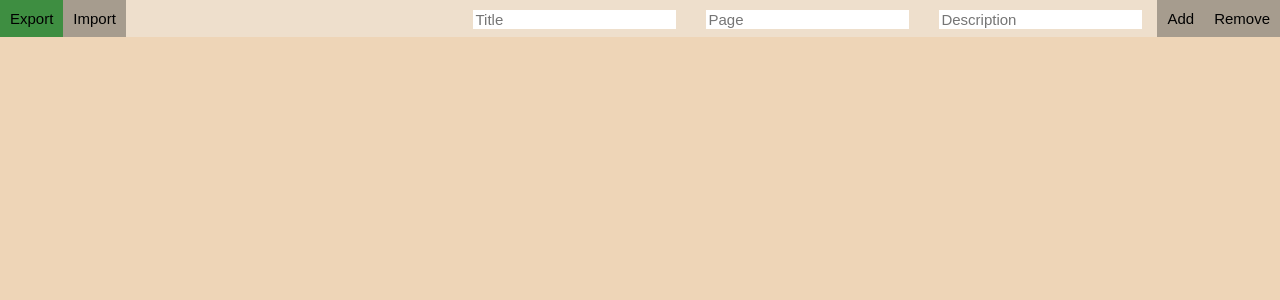
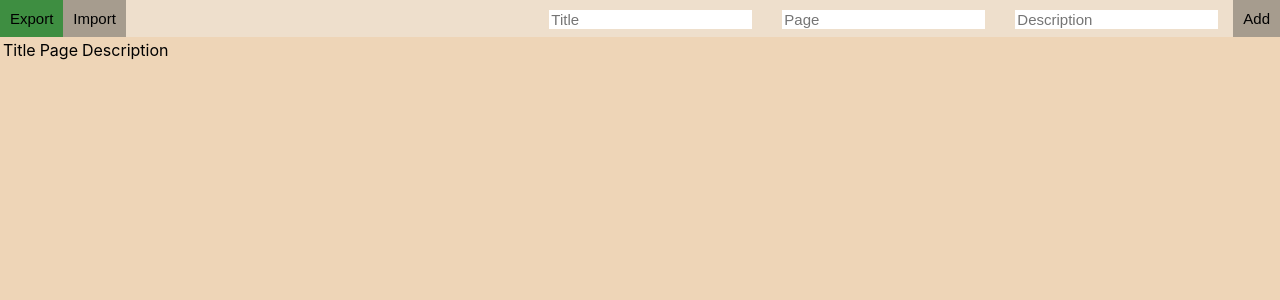
Before and after one commit to oddbullet/Library, a React (Create React App) app: page / in a window 1280 px wide. Shown: the top 300 px of the page. Built offline with nearby package versions, Linux system fonts and the light colour scheme.

Commit message:
remove button added

```diff
--- a/src/components/Display/index.js
+++ b/src/components/Display/index.js
@@ -2,20 +2,26 @@ import './index.css';
 
 const Display = (props) => {
     const books = props.books;
-    console.log(books)
+    const handleRem = props.handleRem;
 
     try{
-        const strAscending = [...books].sort((a,b) => a.title > b.title ? 1:-1,);
-        // console.log(strAscending)
+        const strAscending = [...books].sort((a,b) => a.title.toUpperCase() > b.title.toUpperCase() ? 1:-1);
 
         return (
             <table>
                 <tbody>
+                    <tr className='tableName'>
+                        <td className='title'>Title</td>
+                        <td className='page'>Page</td>
+                        <td className='des'>Description</td>
+                    </tr>
                     {strAscending.map((book, index) => (
-                        <tr key={index}>
-                            <td>{book.title}</td>
-                            <td>{book.page}</td>
-                            <td>{book.des}</td>
+                        <tr key={index} className = "diplayRow">
+                            {/* <td>Index: {book.id}</td> */}
+                            <td className='titleCol'>{book.title}</td>
+                            <td className='pageCol'>{book.page}</td>
+                            <td className='bookCol'>{book.des}</td>
+                            <td><button className = 'remButton' onClick = {event => handleRem(book.id)}>Remove</button></td>
                         </tr>
                     ))}
                 </tbody>
@@ -25,8 +31,6 @@ const Display = (props) => {
     } catch (err){
         console.log(err);
     }
-
-
 }
 
 export default Display
--- a/src/components/Topbar/index.js
+++ b/src/components/Topbar/index.js
@@ -7,7 +7,21 @@ const Topbar = () => {
     const [title, setTitle] = useState("");
     const [page, setPage] = useState("");
     const [des, setDes] = useState("");
+    const [id, setId] = useState(1);
     const [list, setList] = useState([]);
+
+    function handleRem(id) {
+        let pos = 0;
+        //Find the position of the thing I want to remove.
+        for(let i = 0; i < list.length; i++){
+            if(list[i].id === id) {
+                pos = i;
+            }
+        }
+
+        list.splice(pos, 1);
+        setList((oldList) => [...oldList]);
+    }
 
     function exportClick(){
         console.log("test");
@@ -21,9 +35,13 @@ const Topbar = () => {
 
         if(title === '' || page === '' || des === ''){
             alert("Fill in all boxes.");
+        } else if (page < 0){
+            alert("Fill please give a positive number.")
         } else {
             try{
+
                 setList((oldList) => [...oldList, {
+                    id: id,
                     title: title,
                     page: page,
                     des: des
@@ -32,7 +50,7 @@ const Topbar = () => {
                 setTitle("");
                 setPage("");
                 setDes("");
-                // console.log(list.toString)
+                setId((id) => id + 1);
             } catch (err){
                 console.log(err)
             }
@@ -42,10 +60,6 @@ const Topbar = () => {
 
     }
 
-    function removeClick(){
-        console.log("Hello World");
-    }
-
     return (
         <div>
             <div className = 'topBar'>
@@ -53,16 +67,16 @@ const Topbar = () => {
                     <button className = 'exportButton' onClick = {exportClick}>Export</button>
                     <button className = 'importButton' onClick = {importClick}>Import</button>
 
-                    <button className = 'remButton' onClick = {removeClick}>Remove</button>
+                    {/* <button className = 'remButton' onClick = {removeClick}>Remove</button> */}
                     <button className = 'addButton' onClick = {addClick}>Add</button>
 
                     <input className = 'inputBox' type = "text" placeholder='Description' value = {des} onChange={(text) => setDes(text.target.value)}/>
-                    <input className = 'inputBox' type = "text" placeholder='Page' value = {page} onChange={(text) => setPage(text.target.value)}/>
+                    <input className = 'inputBox' type = "number" placeholder='Page' value = {page} onChange={(text) => setPage(text.target.value)}/>
                     <input className = 'inputBox' type = "text" placeholder='Title' value = {title} onChange={(text) => setTitle(text.target.value)}/>
 
                 </div>
             </div>
-            <Display books = {list}></Display>
+            <Display books={list} handleRem={handleRem}></Display>
         </div>
 
 
```
